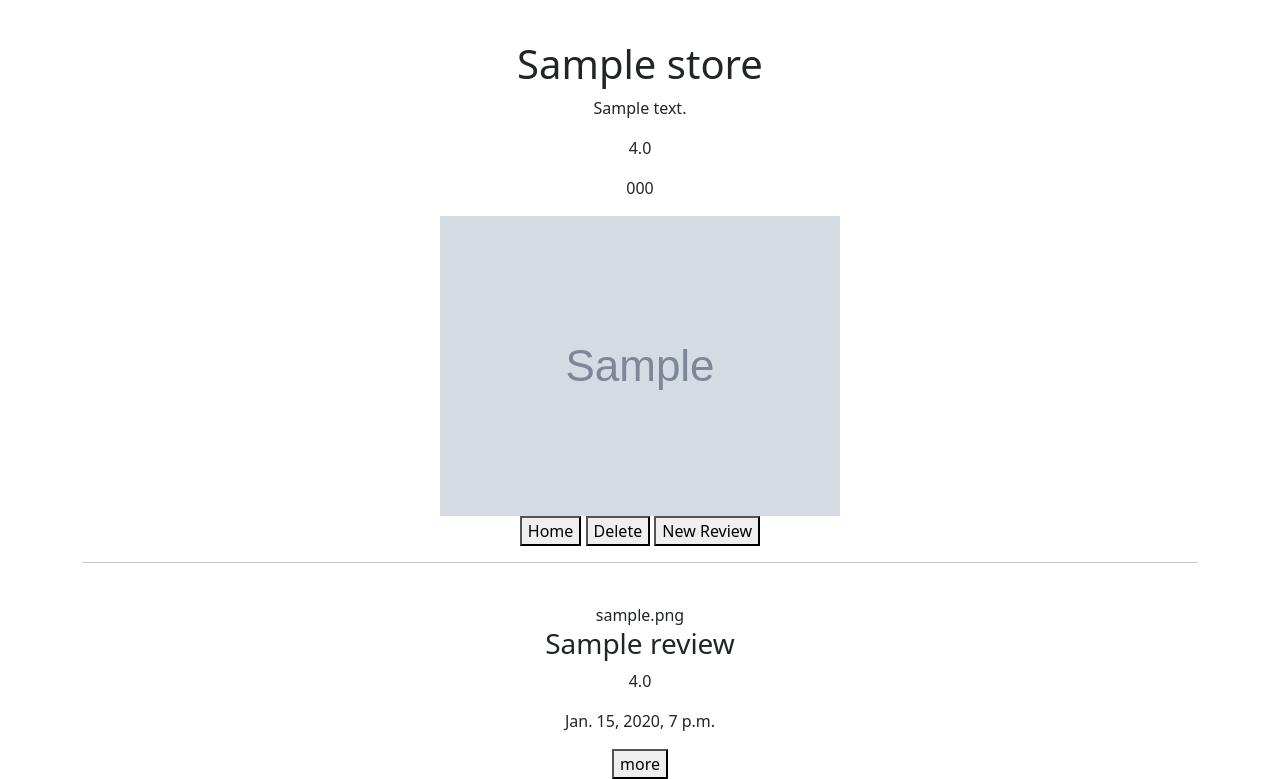
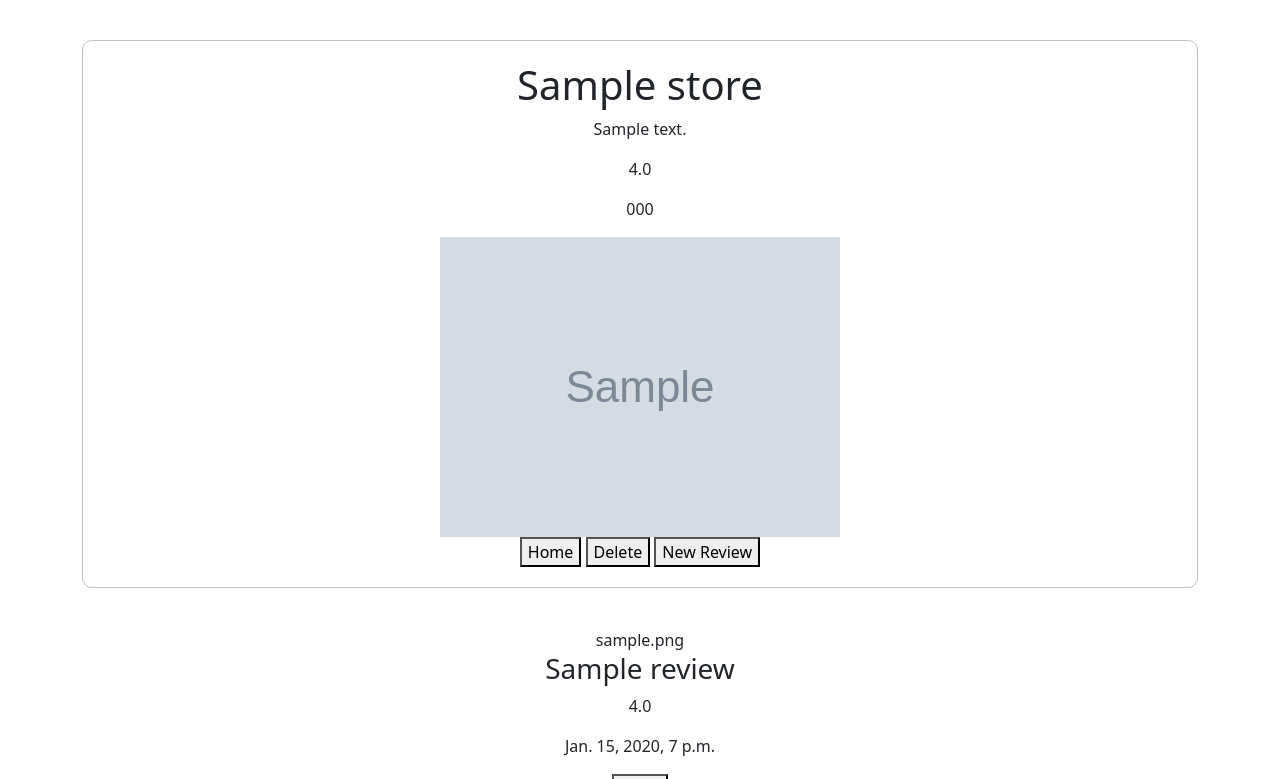
Before and after one commit to leta-ha/DB-malamalabeam, a Django app: page /appmala/1 in a window 1280 px wide. Shown: the part 100-879 px from the top of the page. Run offline with Django 3.2, Linux system fonts and the light colour scheme; tables that the repository leaves empty hold one stand-in row (values such as "Sample post"); grey boxes marked "Sample" are stand-in pictures.

Commit message:
[update] detail css 대충 손 보기

```diff
--- a/appmala/templates/detail.html
+++ b/appmala/templates/detail.html
@@ -7,8 +7,14 @@
                     font-weight: normal;
                     font-style: normal;
                 }
+    .store {
+      border: 1px solid silver;
+      border-radius: 10px;
+      padding: 20px 10px;
+    }
     </style>
     <p style="font-family: 'GmarketSansBold'; margin-top: 40px;margin-bottom: 20px; font-size: 10pt;">
+    <div class="store">
     <h1>{{ store.store_name }}</h1>
       <p>{{ store.address }}</p>
       <p>{{ store.rating }}</p>
@@ -20,7 +26,7 @@
     <a href="{% url 'home' %}" style=" flex:1; height: 50%; margin:auto; text-align:center;"><button>Home</button></a>
     <a href="{% url 'appmala:delete' store.id %}" style=" flex:1; height: 50%; margin:auto; text-align:center;"><button>Delete</button></a>
     <a href="{% url 'appmala:newreview' store.id %}" style=" flex:1; height: 50%; margin:auto; text-align:center;"><button>New Review</button></a>
-    <hr>
+    </div>
     <div class="container" style="margin-top: 40px;">
       {% for review in reviews %}
       <div>
@@ -29,6 +35,7 @@
 		    <p>{{ review.rating }}</p>
         <p>{{ review.review_date}}</p>
         <a href="{% url 'appmala:review' review.id %}"><button>more</button></a>
+        <hr>
       </div>
       {%endfor %}
     </div>
```
